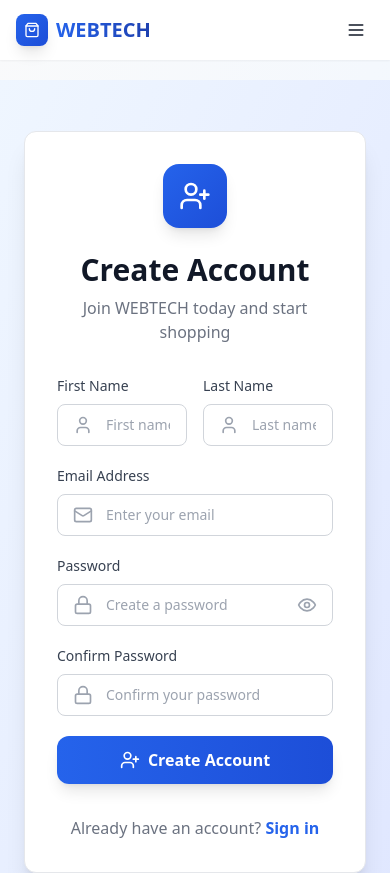
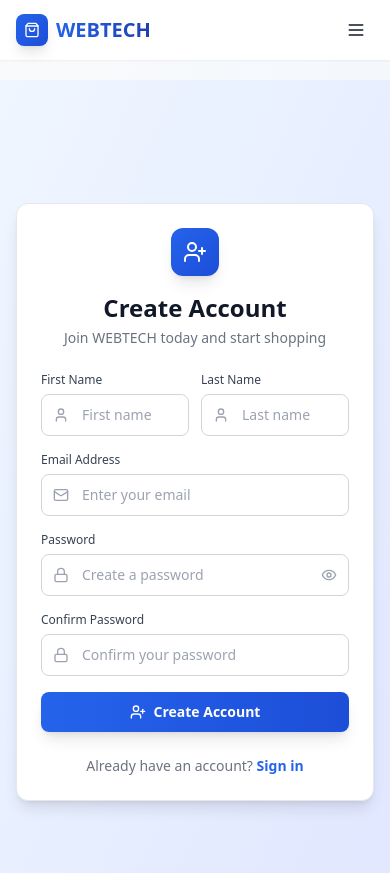
Before and after one commit to mostafamohamed521/WEBTECH, a React (Vite) app in the folder frontend/: page /register in a window 390 px wide. Shown: the top 873 px of the page. Built offline with nearby package versions, Linux system fonts and the light colour scheme.

Commit message:
Improve Register page with responsive design and smaller form elements

```diff
--- a/frontend/src/pages/Register.jsx
+++ b/frontend/src/pages/Register.jsx
@@ -43,47 +43,47 @@ const Register = () => {
   }
 
   return (
-    <div className="min-h-screen bg-gradient-to-br from-blue-50 to-indigo-100 flex items-center justify-center py-12 px-6">
+    <div className="min-h-screen bg-gradient-to-br from-blue-50 to-indigo-100 flex items-center justify-center py-8 md:py-12 px-4">
       <motion.div
         initial={{ opacity: 0, y: 20 }}
         animate={{ opacity: 1, y: 0 }}
         className="w-full max-w-md"
       >
-        <div className="card p-8 shadow-xl">
-          <div className="text-center mb-8">
-            <div className="w-16 h-16 bg-gradient-to-br from-blue-600 to-blue-700 rounded-2xl flex items-center justify-center mx-auto mb-6 shadow-lg">
-              <UserPlus className="w-8 h-8 text-white" />
+        <div className="card p-6 md:p-8 shadow-lg md:shadow-xl">
+          <div className="text-center mb-6 md:mb-8">
+            <div className="w-12 h-12 md:w-16 md:h-16 bg-gradient-to-br from-blue-600 to-blue-700 rounded-xl md:rounded-2xl flex items-center justify-center mx-auto mb-4 md:mb-6 shadow-lg">
+              <UserPlus className="w-6 h-6 md:w-8 md:h-8 text-white" />
             </div>
-            <h1 className="text-3xl font-bold mb-2 text-gray-900">Create Account</h1>
-            <p className="text-gray-500">Join WEBTECH today and start shopping</p>
+            <h1 className="text-2xl md:text-3xl font-bold mb-1 md:mb-2 text-gray-900">Create Account</h1>
+            <p className="text-gray-500 text-sm md:text-base">Join WEBTECH today and start shopping</p>
           </div>
 
-          <form onSubmit={handleSubmit} className="space-y-5">
-            <div className="grid grid-cols-2 gap-4">
+          <form onSubmit={handleSubmit} className="space-y-4 md:space-y-5">
+            <div className="grid grid-cols-2 gap-3 md:gap-4">
               <div>
-                <label className="block text-sm font-medium mb-2 text-gray-700">First Name</label>
+                <label className="block text-xs md:text-sm font-medium mb-1.5 md:mb-2 text-gray-700">First Name</label>
                 <div className="relative">
-                  <User className="absolute left-4 top-1/2 transform -translate-y-1/2 text-gray-400 w-5 h-5" />
+                  <User className="absolute left-3 md:left-4 top-1/2 transform -translate-y-1/2 text-gray-400 w-4 h-4 md:w-5 md:h-5" />
                   <input
                     type="text"
                     required
                     value={formData.firstName}
                     onChange={(e) => setFormData({ ...formData, firstName: e.target.value })}
-                    className="input-field w-full pl-12"
+                    className="input-field w-full pl-10 md:pl-12 text-sm md:text-base"
                     placeholder="First name"
                   />
                 </div>
               </div>
               <div>
-                <label className="block text-sm font-medium mb-2 text-gray-700">Last Name</label>
+                <label className="block text-xs md:text-sm font-medium mb-1.5 md:mb-2 text-gray-700">Last Name</label>
                 <div className="relative">
-                  <User className="absolute left-4 top-1/2 transform -translate-y-1/2 text-gray-400 w-5 h-5" />
+                  <User className="absolute left-3 md:left-4 top-1/2 transform -translate-y-1/2 text-gray-400 w-4 h-4 md:w-5 md:h-5" />
                   <input
                     type="text"
                     required
                     value={formData.lastName}
                     onChange={(e) => setFormData({ ...formData, lastName: e.target.value })}
-                    className="input-field w-full pl-12"
+                    className="input-field w-full pl-10 md:pl-12 text-sm md:text-base"
                     placeholder="Last name"
                   />
                 </div>
@@ -91,52 +91,52 @@ const Register = () => {
             </div>
 
             <div>
-              <label className="block text-sm font-medium mb-2 text-gray-700">Email Address</label>
+              <label className="block text-xs md:text-sm font-medium mb-1.5 md:mb-2 text-gray-700">Email Address</label>
               <div className="relative">
-                <Mail className="absolute left-4 top-1/2 transform -translate-y-1/2 text-gray-400 w-5 h-5" />
+                <Mail className="absolute left-3 md:left-4 top-1/2 transform -translate-y-1/2 text-gray-400 w-4 h-4 md:w-5 md:h-5" />
                 <input
                   type="email"
                   required
                   value={formData.email}
                   onChange={(e) => setFormData({ ...formData, email: e.target.value })}
-                  className="input-field w-full pl-12"
+                  className="input-field w-full pl-10 md:pl-12 text-sm md:text-base"
                   placeholder="Enter your email"
                 />
               </div>
             </div>
 
             <div>
-              <label className="block text-sm font-medium mb-2 text-gray-700">Password</label>
+              <label className="block text-xs md:text-sm font-medium mb-1.5 md:mb-2 text-gray-700">Password</label>
               <div className="relative">
-                <Lock className="absolute left-4 top-1/2 transform -translate-y-1/2 text-gray-400 w-5 h-5" />
+                <Lock className="absolute left-3 md:left-4 top-1/2 transform -translate-y-1/2 text-gray-400 w-4 h-4 md:w-5 md:h-5" />
                 <input
                   type={showPassword ? 'text' : 'password'}
                   required
                   value={formData.password}
                   onChange={(e) => setFormData({ ...formData, password: e.target.value })}
-                  className="input-field w-full pl-12 pr-12"
+                  className="input-field w-full pl-10 md:pl-12 pr-10 md:pr-12 text-sm md:text-base"
                   placeholder="Create a password"
                 />
                 <button
                   type="button"
                   onClick={() => setShowPassword(!showPassword)}
-                  className="absolute right-4 top-1/2 transform -translate-y-1/2 text-gray-400 hover:text-gray-600 transition-colors"
+                  className="absolute right-3 md:right-4 top-1/2 transform -translate-y-1/2 text-gray-400 hover:text-gray-600 transition-colors"
                 >
-                  {showPassword ? <EyeOff className="w-5 h-5" /> : <Eye className="w-5 h-5" />}
+                  {showPassword ? <EyeOff className="w-4 h-4 md:w-5 md:h-5" /> : <Eye className="w-4 h-4 md:w-5 md:h-5" />}
                 </button>
               </div>
             </div>
 
             <div>
-              <label className="block text-sm font-medium mb-2 text-gray-700">Confirm Password</label>
+              <label className="block text-xs md:text-sm font-medium mb-1.5 md:mb-2 text-gray-700">Confirm Password</label>
               <div className="relative">
-                <Lock className="absolute left-4 top-1/2 transform -translate-y-1/2 text-gray-400 w-5 h-5" />
+                <Lock className="absolute left-3 md:left-4 top-1/2 transform -translate-y-1/2 text-gray-400 w-4 h-4 md:w-5 md:h-5" />
                 <input
                   type={showPassword ? 'text' : 'password'}
                   required
                   value={formData.confirmPassword}
                   onChange={(e) => setFormData({ ...formData, confirmPassword: e.target.value })}
-                  className="input-field w-full pl-12"
+                  className="input-field w-full pl-10 md:pl-12 text-sm md:text-base"
                   placeholder="Confirm your password"
                 />
               </div>
@@ -145,21 +145,21 @@ const Register = () => {
             <button
               type="submit"
               disabled={loading}
-              className="bg-gradient-to-r from-blue-600 to-blue-700 hover:from-blue-700 hover:to-blue-800 text-white px-6 py-3 rounded-xl w-full flex items-center justify-center gap-2 font-semibold shadow-lg hover:shadow-xl transition-all"
+              className="bg-gradient-to-r from-blue-600 to-blue-700 hover:from-blue-700 hover:to-blue-800 text-white px-4 py-2.5 md:px-6 md:py-3 rounded-lg md:rounded-xl w-full flex items-center justify-center gap-2 font-semibold shadow-lg hover:shadow-xl transition-all text-sm md:text-base"
             >
               {loading ? (
                 'Creating account...'
               ) : (
                 <>
-                  <UserPlus className="w-5 h-5" />
+                  <UserPlus className="w-4 h-4 md:w-5 md:h-5" />
                   Create Account
                 </>
               )}
             </button>
           </form>
 
-          <div className="mt-8 text-center">
-            <p className="text-gray-500">
+          <div className="mt-6 md:mt-8 text-center">
+            <p className="text-gray-500 text-sm md:text-base">
               Already have an account?{' '}
               <Link to="/login" className="text-blue-600 hover:text-blue-700 font-semibold">
                 Sign in
```
